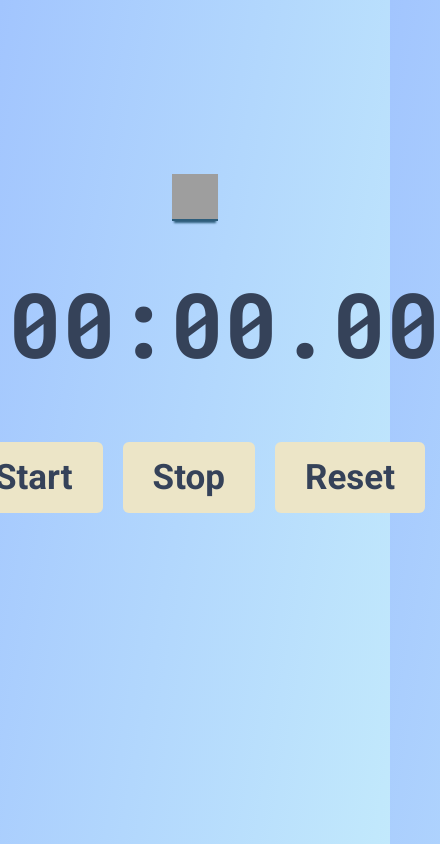
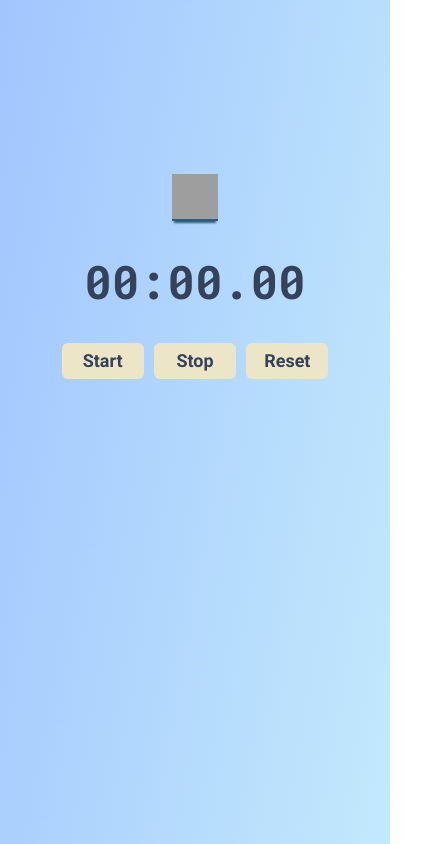
Before and after one commit to zdimond/zdimond.github.io, a plain HTML site: page stopwatch/index.html in a window 390 px wide. Shown: the whole page, 440 px wide, since content can reach past the window. Drawn offline with Linux system fonts and the light colour scheme; grey boxes are pictures that could not be loaded.

Commit message:
added mobile responsiveness using vw units

```diff
--- a/stopwatch/style.css
+++ b/stopwatch/style.css
@@ -60,7 +60,7 @@ h1 {
     width: 160px;
 }
 
-button:hover {
+.sw-btn:hover {
     background: rgb(205, 194, 174);
     transition-duration: .4s;
     cursor: pointer;
@@ -87,16 +87,29 @@ button:hover {
 }
 
 @media (hover: none) {
-    button {
-        background: rgb(236, 229, 199)!important;
+    .sw-btn {
+        background: rgb(236, 229, 199) !important;
     }
 }
 
-/* @media only screen and (max-width: 595px) {
+/************** CSS Breakpoints **************/
+
+@media screen and (max-width: 760px) {
 
     h1 {
-
+        font-size: 11.842vw;
     }
 
+    .sw-btn {
+        width: 21.053vw;
+        font-size: 4.605vw;
+        margin: 0px 1.316vw 3.289vw 1.316vw;
+        padding: 1.974vw 3.947vw;
+    }
 
-} */
+    #lap-display pip {
+        padding: 1.316vw 2.632vw;
+        border-top: 0.329vw solid rgb(236, 229, 199);
+        font-size: 5.263vw;
+    }
+}
```
